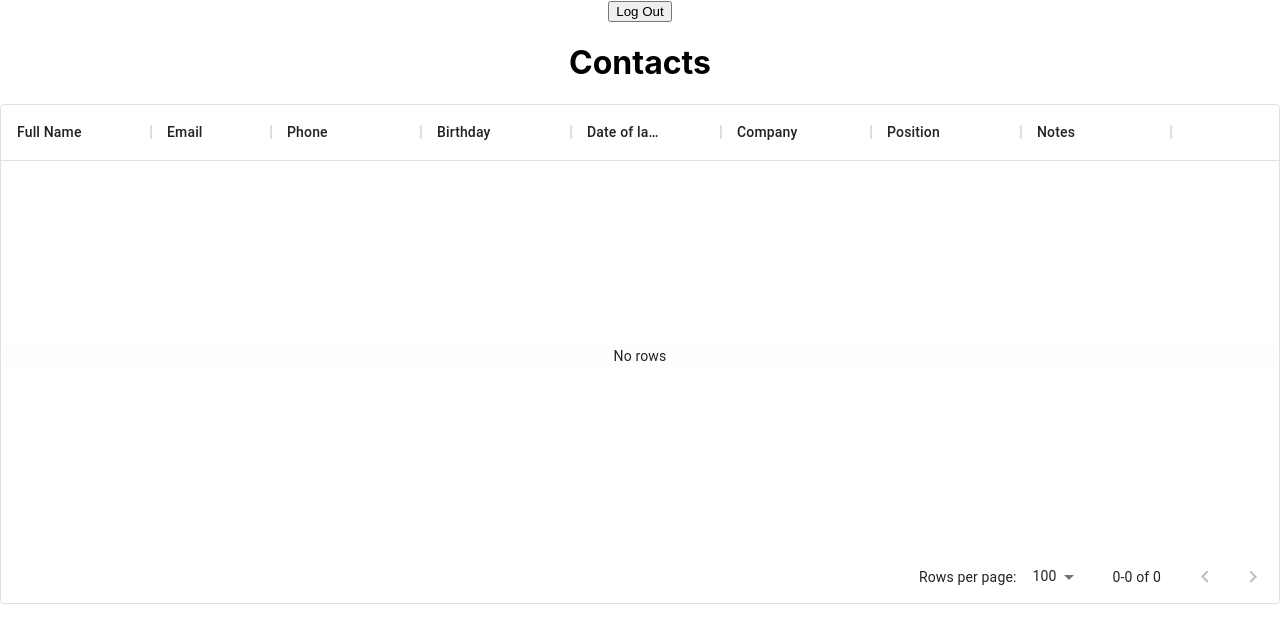
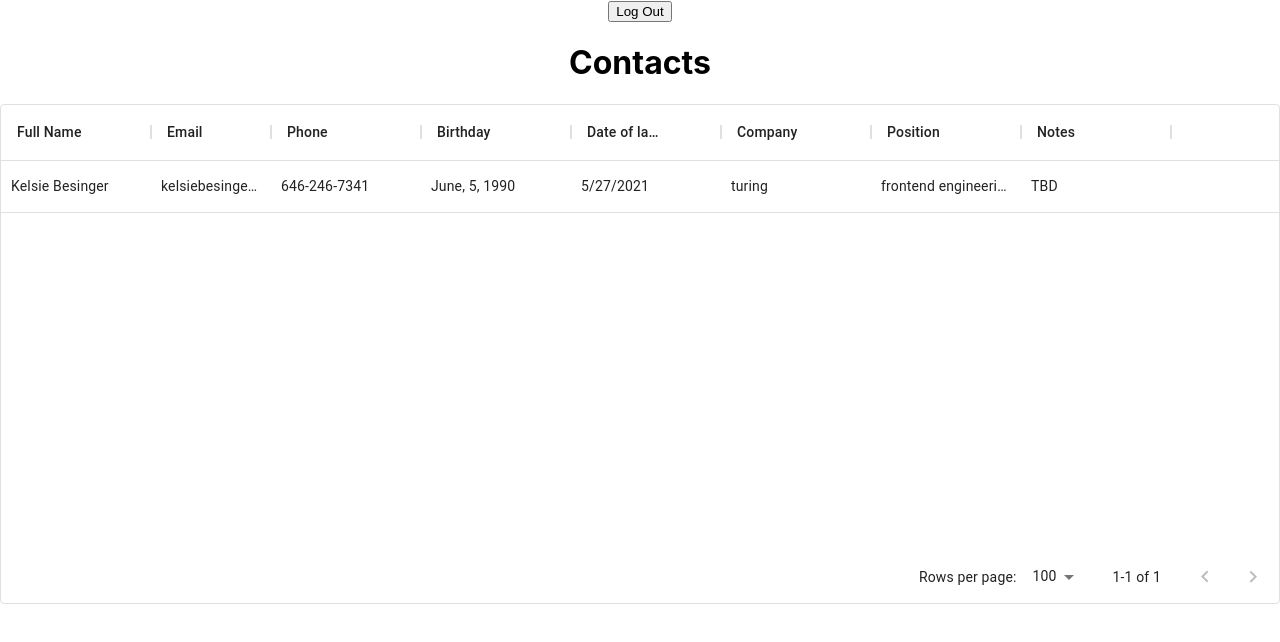
Before and after one commit to kelsiebesingeryeh/rolodx, a React (Create React App) app: page / in a window 1280 px wide. Shown: the top 642 px of the page. Built offline with nearby package versions, Linux system fonts and the light colour scheme.

Commit message:
Add data to rows

```diff
--- a/src/components/Contact/ContactList/ContactList.js
+++ b/src/components/Contact/ContactList/ContactList.js
@@ -9,14 +9,15 @@ const ContactList = ({ name, email, phone, birthday, outreachdate, company, posi
       { field: "email", headerName: "Email", width: 120 },
       { field: "phone", headerName: "Phone", width: 150 },
       { field: "birthday", headerName: "Birthday", width: 150 },
-      { field: "date of last outreach", headerName: "Date of last outreach", width: 150 },
+      { field: "outreachdate", headerName: "Date of last outreach", width: 150 },
       { field: "company", headerName: "Company", width: 150 },
       { field: "position", headerName: "Position", width: 150 },
       { field: "notes", headerName: "Notes", width: 150 },
     ];
+    console.log(name)
 
     const rows = [
-
+        {id: name, email: email, phone: phone, birthday: birthday, outreachdate: outreachdate, company: company, position: position, notes: notes}
     ]
 
     return (
```
